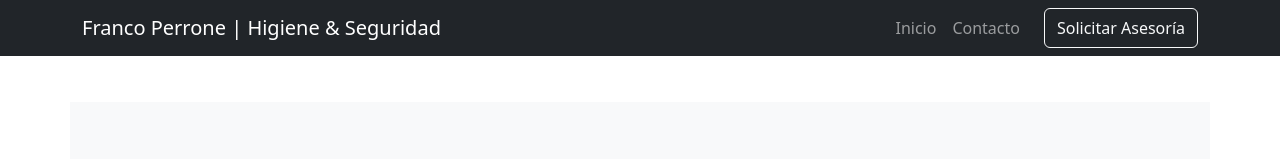
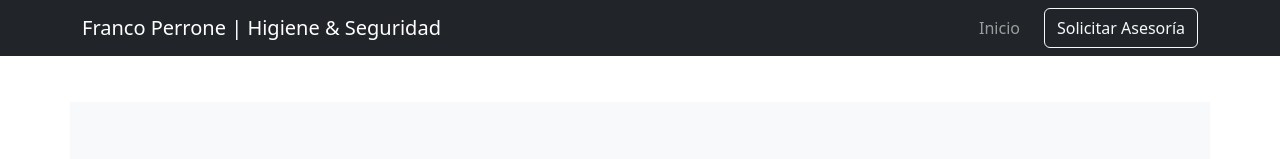
Before and after one commit to fraperrone/ths, a React (Vite) app: page / in a window 1280 px wide. Shown: the top 159 px of the page. Built offline with nearby package versions, Linux system fonts and the light colour scheme.

Commit message:
contacto eliminacion del nav

```diff
--- a/src/components/Navbar.jsx
+++ b/src/components/Navbar.jsx
@@ -40,9 +40,9 @@ export default function MyNavbar() {
             </Nav.Link> */}
             {/* Para futuro: */}
             {/* <Nav.Link href="#proyectos">Proyectos</Nav.Link> */}
-            <Nav.Link onClick={() => handleNavigate('/contacto')}>
+            {/* <Nav.Link onClick={() => handleNavigate('/contacto')}>
               Contacto
-            </Nav.Link>
+            </Nav.Link> */}
             <Button variant="outline-light" className="ms-3" onClick={handleOpen}>
               Solicitar Asesoría
             </Button>
```
